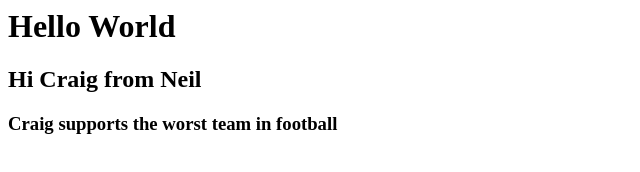
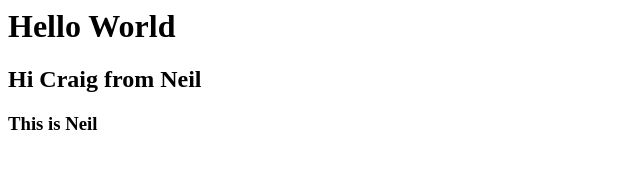
Before and after one commit to craigdonovanovh/CraigAndNeil, a plain HTML site: page index.html in a window 1280 px wide. Shown: the whole page, without its empty margins (0-640 px from the left). Drawn offline with Linux system fonts and the light colour scheme.

Commit message:
Update index.html
Changed to Neil

```diff
--- a/index.html
+++ b/index.html
@@ -1,3 +1,3 @@
 <h1>Hello World</h1>
 <h2>Hi Craig from Neil</h2>
-<h3>Craig supports the worst team in football</h3>
+<h3>This is Neil</h3>
```
